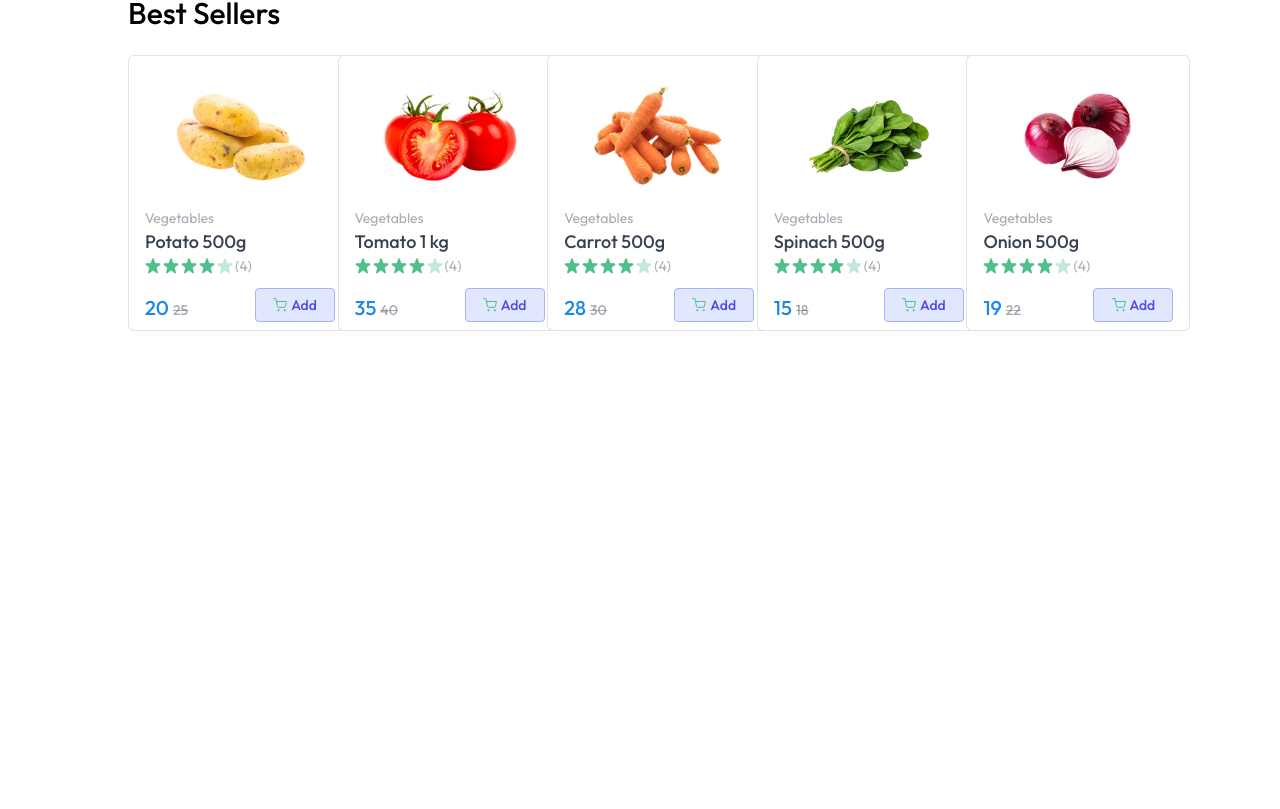
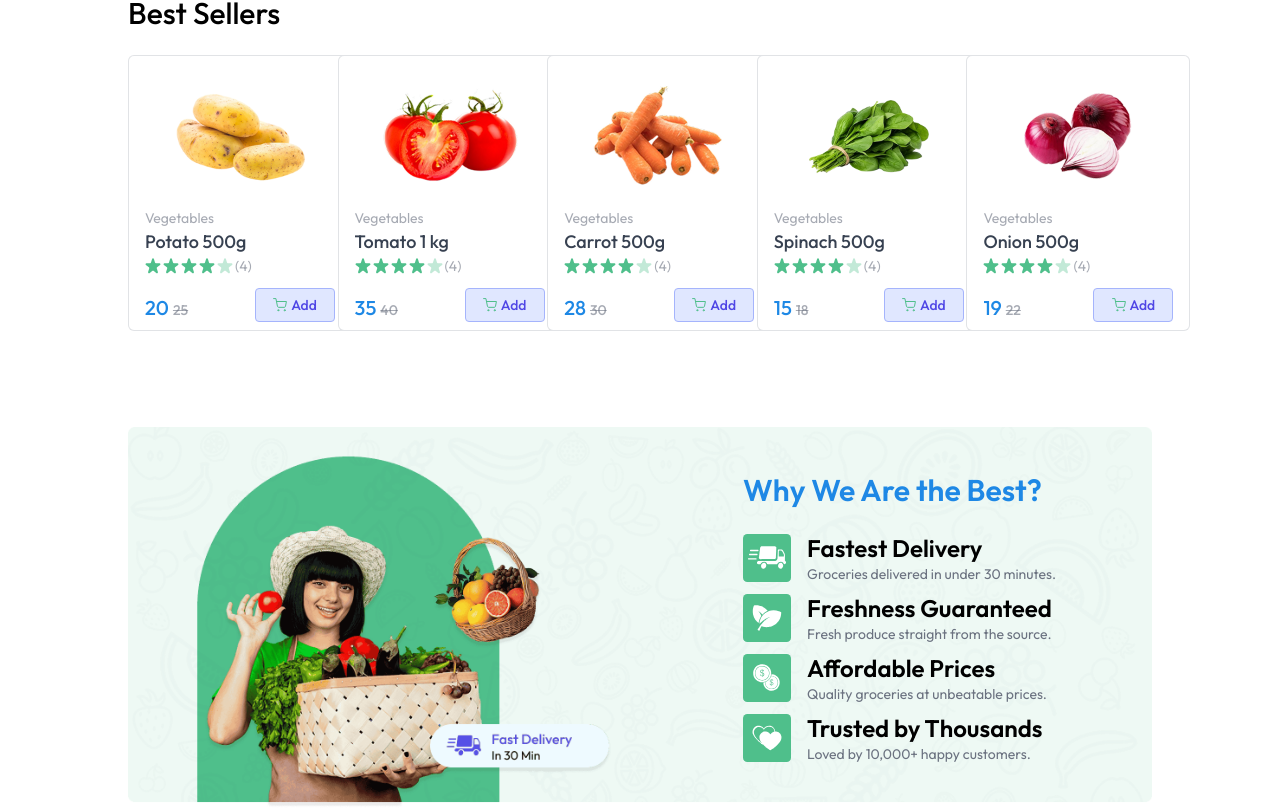
Before and after one commit to Ravi-Katiyar04/QuickBasket, a React (Vite) app in the folder frontend/: page / in a window 1280 px wide. Shown: the part 859-1668 px from the top of the page. Before the commit the page ends 1190 px from the top, so only its background shows below. Built offline with nearby package versions, Linux system fonts and the light colour scheme.

Commit message:
bottom banner added

```diff
--- a/frontend/src/components/BestSeller.jsx
+++ b/frontend/src/components/BestSeller.jsx
@@ -7,13 +7,11 @@ const BestSeller = () => {
     const { products } = useAppCOntext();
     return (
         <div className='mt-10'>
-            <h2 className='text-2xl md:text-3xl font-medium'>Best Sellers</h2>
-            <div className='grid grid-cols-2 sm:grid-cols-3 md:grid-cols-4 md:gap-6 lg:grid-cols-5 mt-6 gap-3'>
-                {/* Replace with actual product cards */}
+            <h2 className='text-2xl lg:text-3xl font-medium'>Best Sellers</h2>
+            <div className='grid grid-cols-2 gap-3 sm:grid-cols-3 sm:gap-4 md:grid-cols-4 md:gap-5 lg:grid-cols-5 lg:gap-6 mt-6'>
                 {products.filter((product) => product.inStock).slice(0, 5).map((product, index) => (
                     <ProductCard key={index} product={product} />
                 ))}
-
             </div>
         </div>
     )
--- /dev/null
+++ b/frontend/src/components/BottomBanner.jsx
@@ -0,0 +1,29 @@
+import React from 'react'
+import { assets, features } from '../assets/assets'
+
+const BottomBanner = () => {
+    return (
+        <div className='relative mt-24'>
+            <img src={assets.bottom_banner_image} alt="bottomBanner" className='w-full hidden md:block' />
+            <img src={assets.bottom_banner_image_sm} alt="bottomBanner" className='w-full md:hidden' />
+
+            <div className='absolute inset-0 flex flex-col items-center md:items-end justify-start md:justify-center pt-16 md:pt-0 md:pr-24'>
+                <div>
+                    <h2 className='text-primary text-2xl md:text-3xl font-semibold mb-6'>Why We Are the Best?</h2>
+                    {features.map((feature, index) => (
+                        <div key={index} className='flex items-center gap-4 mt-2'>
+                            <img src={feature.icon} alt={feature.title} className='w-9 md:w-12' />
+                            <div>
+                                <h3 className='text-lg md:text-2xl font-semibold'>{feature.title}</h3>
+                                <p className='text-gray-500 text-xs md:text-sm'>{feature.description}</p>
+                            </div>
+                        </div>
+                    ))}
+                </div>
+            </div>
+
+        </div>
+    )
+}
+
+export default BottomBanner
--- a/frontend/src/components/MainBanner.jsx
+++ b/frontend/src/components/MainBanner.jsx
@@ -7,7 +7,8 @@ const MainBanner = () => {
     <div className='relative'>
       <img src={assets.main_banner_bg} alt="banner" className='w-full hidden md:block' />
       <img src={assets.main_banner_bg_sm} alt="banner" className='w-full md:hidden' />
-      <div className='absolute inset-0 flex flex-col items-center md:items-start justify-end md:justify-center pb-24 md:pb-0 px-4 md:pl-18 lg:pl-24'>
+
+      <div className='absolute inset-0 flex flex-col items-center md:items-start justify-end md:justify-center pb-32 md:pb-0 px-4 md:pl-18 lg:pl-24'>
         <h1 className='text-3xl md:text-4xl lg:text-5xl font-bold text-center md:text-left max-w-xl leading-tight lg:leading-snug'>
           Skip The Line, Not The Freshness.
         </h1>
--- a/frontend/src/components/ProductCard.jsx
+++ b/frontend/src/components/ProductCard.jsx
@@ -4,7 +4,6 @@ import { assets } from '../assets/assets'
 import { useAppCOntext } from '../context/AppContext';
 
 const ProductCard = ({ product }) => {
-    const [count, setCount] = useState(0);
     const {currency, addToCard, cartItems, removeFromCart, navigate}= useAppCOntext();
 
     return product && (
--- a/frontend/src/pages/Home.jsx
+++ b/frontend/src/pages/Home.jsx
@@ -2,12 +2,14 @@ import React from 'react'
 import MainBanner from '../components/MainBanner'
 import Categories from '../components/Categories'
 import BestSeller from '../components/BestSeller'
+import BottomBanner from '../components/BottomBanner'
 const Home = () => {
   return (
     <div className='pt-10'>
       <MainBanner />
       <Categories />
       <BestSeller />
+      <BottomBanner />
     </div>
   )
 }
```
